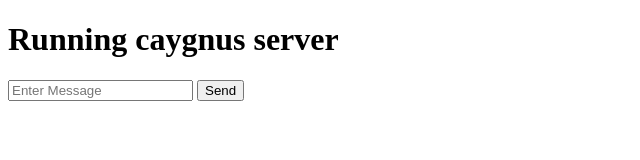
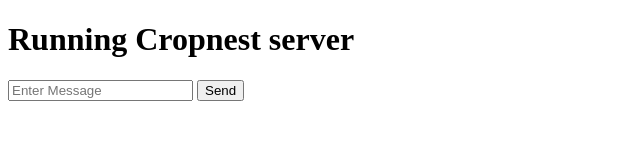
Before and after one commit to omkar273/cropnest, a website: page public/index.html in a window 1280 px wide. Shown: the full height of the page, 0-640 px from the left. Drawn offline with nearby package versions, Linux system fonts and the light colour scheme; no server answers.

Commit message:
fix: update index.html to reflect correct server name and improve structure

```diff
--- a/public/index.html
+++ b/public/index.html
@@ -1,5 +1,6 @@
 <!doctype html>
 <html lang="en">
+
 <head>
     <meta charset="UTF-8" />
     <meta http-equiv="X-UA-Compatible" content="IE=edge" />
@@ -8,7 +9,7 @@
 </head>
 
 <body>
-        <h1>Running caygnus server</h1>
+    <h1>Running Cropnest server</h1>
 
     <input type="text" id="message" placeholder="Enter Message" />
     <button id="sendBtn">Send</button>
@@ -35,4 +36,5 @@
         });
     </script>
 </body>
+
 </html>
```
Also changed, not shown: index.html (deleted). Lines whose indentation alone changed are shown as unchanged.
